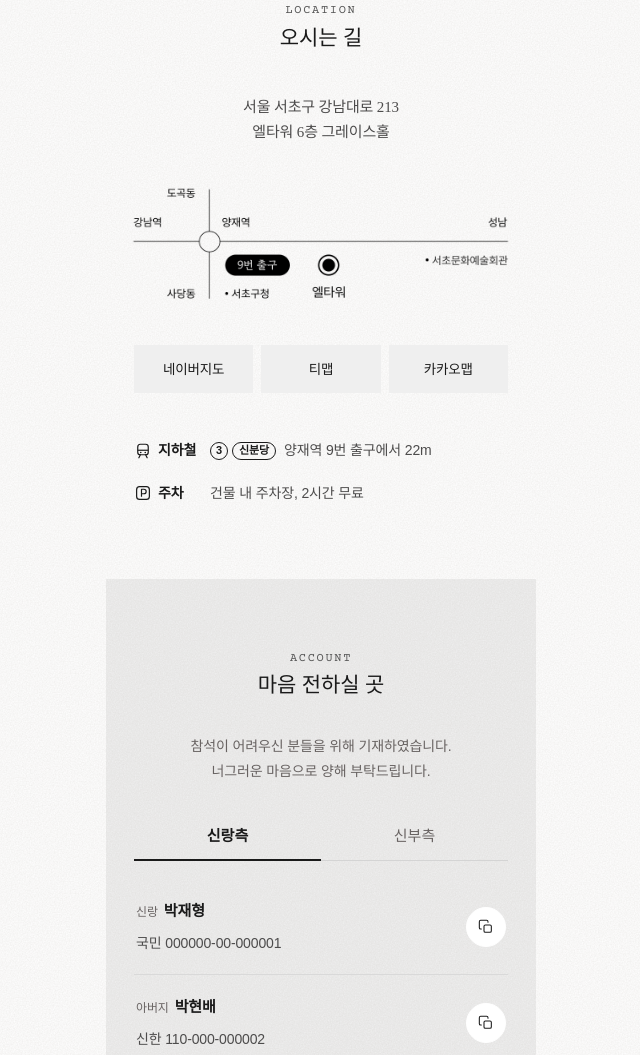
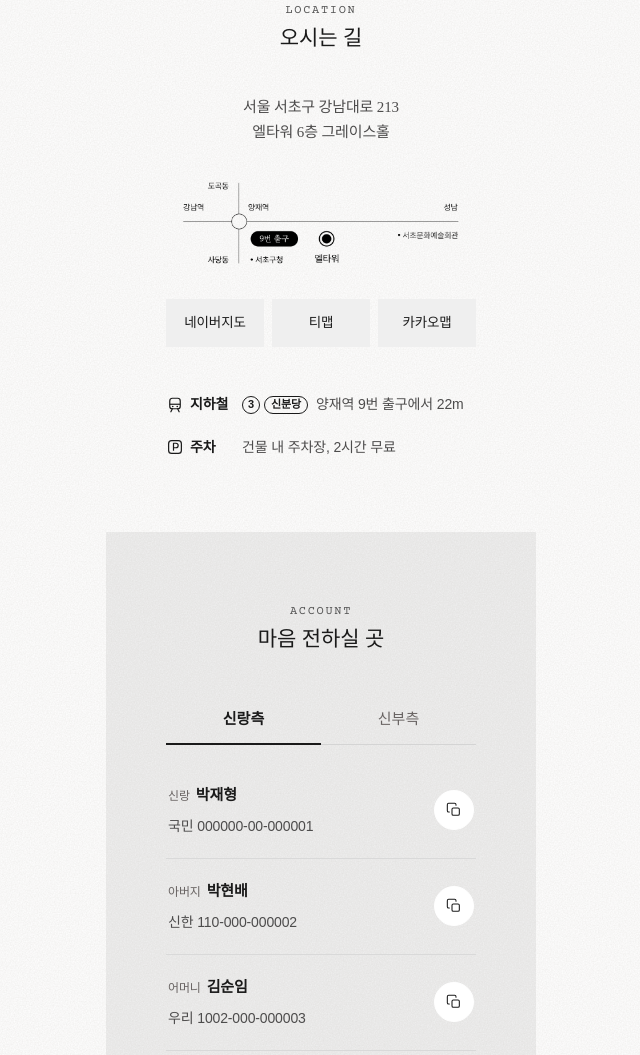
Before and after one commit to jhys-wedding/invitation, a plain HTML site: page index.html in a window 1280 px wide. Shown: the part 2888-3943 px from the top of the page, without its empty margins (319-959 px from the left). Drawn offline with nearby package versions, Linux system fonts and the light colour scheme; no server answers; a web font is replaced by a local one.

Commit message:
Add files via upload

```diff
--- a/index.html
+++ b/index.html
@@ -570,6 +570,11 @@ section.tint .dday { margin-top: 26px; font-family: var(--mono); font-size: 16px
 section.tint .cal-card .dday { margin-top: 8px; }
 
 .venue-addr { font-size: 15px; font-weight: 400; }
+
+/* Narrower column for Location + Account, matched to map image width */
+section[aria-labelledby="t-way"] > :not(.title), #sec-acc > :not(.title) { width: 100%; max-width: 310px; margin-left: auto; margin-right: auto; }
+section[aria-labelledby="t-way"] .sketch { width: 100%; margin-left: auto; margin-right: auto; }
+section[aria-labelledby="t-way"] .sketch + .map[hidden] + .navs { margin-left: auto; margin-right: auto; }
 </style>
 </head>
 <body>
@@ -643,7 +648,7 @@ section.tint .cal-card .dday { margin-top: 8px; }
     <h2 class="title" id="t-way"><span class="en">Location</span><span class="kr">오시는 길</span></h2>
     <p class="venue-addr">서울 서초구 강남대로 213<span class="venue-hall">엘타워 6층 그레이스홀</span></p>
     <button class="sketch" type="button" id="sketch-btn" aria-label="약도 크게 보기">
-      <img src="photos/map.jpg?v=10" alt="약도: 양재역 9번 출구 옆 엘타워. 위쪽 도곡동, 아래쪽 사당동, 왼쪽 강남역, 오른쪽 성남 방향. 주변에 서초구청, 서초문화예술회관" width="2000" height="824" loading="lazy">
+      <img src="photos/map.jpg?v=12" alt="약도: 양재역 9번 출구 옆 엘타워. 위쪽 도곡동, 아래쪽 사당동, 왼쪽 강남역, 오른쪽 성남 방향. 주변에 서초구청, 서초문화예술회관" width="1581" height="824" loading="lazy">
     </button>
     <div class="map" id="naver-map" role="img" aria-label="엘타워 양재 위치 지도" hidden></div>
     <div class="navs">
@@ -671,7 +676,6 @@ section.tint .cal-card .dday { margin-top: 8px; }
 
   <section class="wrap tint soft" aria-labelledby="t-acc" id="sec-acc">
     <h2 class="title" id="t-acc"><span class="en">Account</span><span class="kr">마음 전하실 곳</span></h2>
-    <p class="acc-intro">참석이 어려우신 분들을 위해 기재하였습니다.<br>너그러운 마음으로 양해 부탁드립니다.</p>
     <div id="accounts"></div>
   </section>
 
@@ -952,7 +956,7 @@ var CONFIG = {
   stage.addEventListener('touchend', function (e) { if (tx === null) return; var dx = e.changedTouches[0].clientX - tx; tx = null; if (Math.abs(dx) > 40) step(dx < 0 ? 1 : -1); });
 
   // Sketch map opens full screen
-  $('sketch-btn').addEventListener('click', function () { openViewer(['photos/map.jpg?v=10'], 0, [true]); });
+  $('sketch-btn').addEventListener('click', function () { openViewer(['photos/map.jpg?v=12'], 0, [true]); });
 
   // Naver map (shown only when NAVER_MAP_KEY is set)
   if (CONFIG.NAVER_MAP_KEY) {
```
